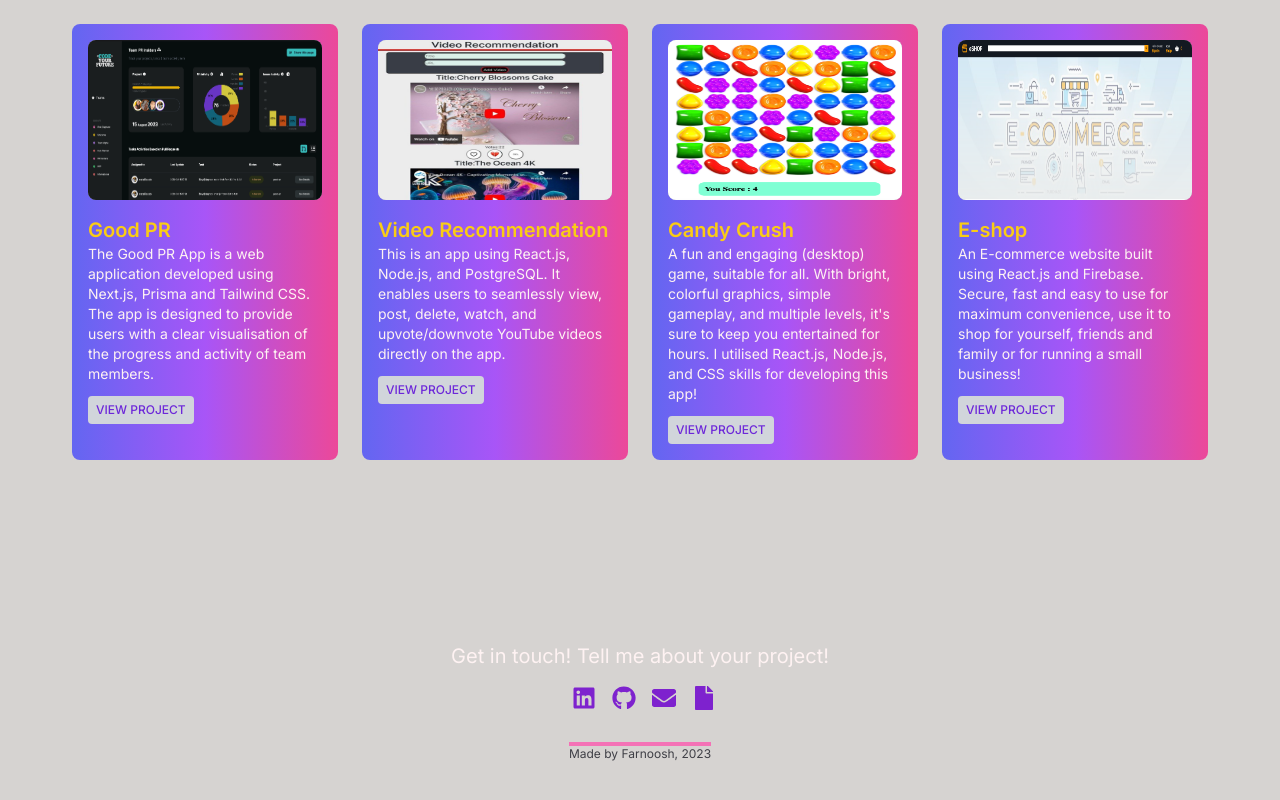
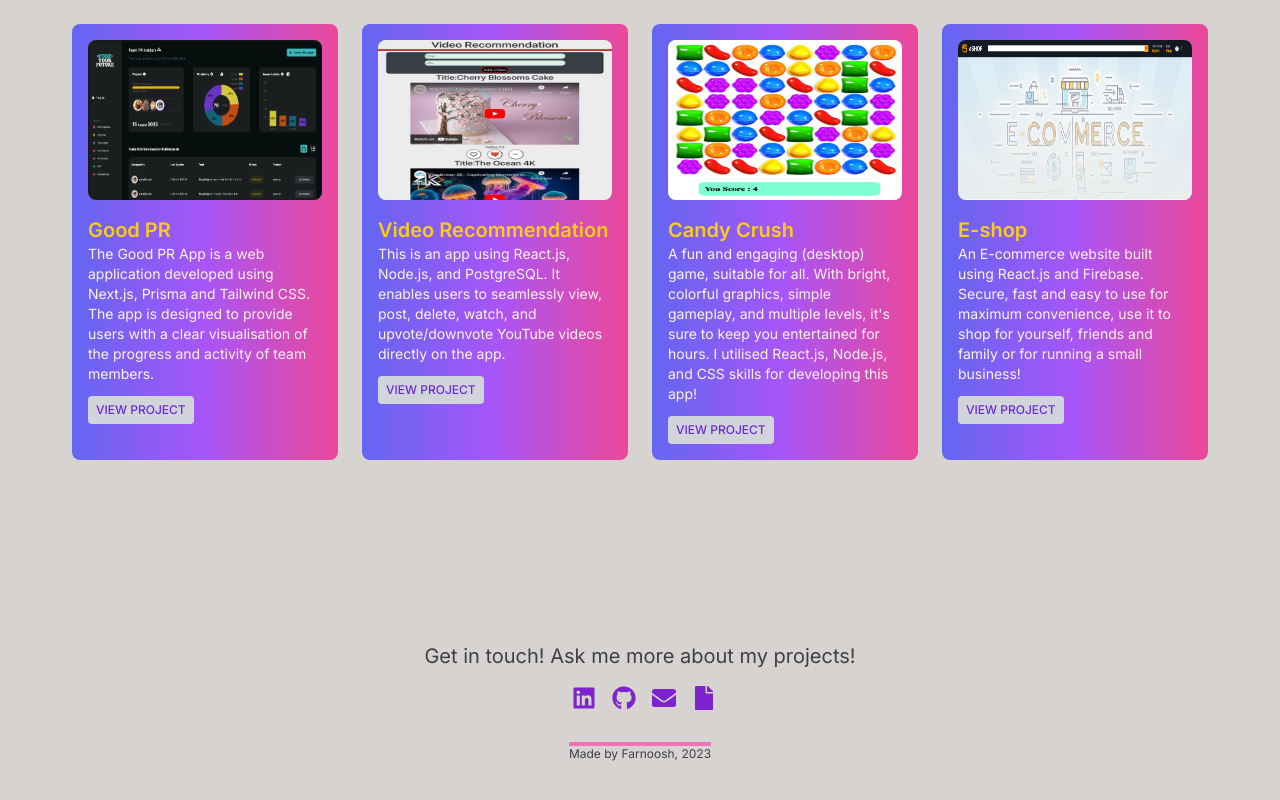
Before and after one commit to Farnooshmo/portfolio, a Next.js app: page / in a window 1280 px wide. Shown: the part 482-1282 px from the top of the page. Built offline with nearby package versions, Linux system fonts and the light colour scheme.

Commit message:
Change the title, the text color and delete the uncommented code

```diff
--- a/app/contact/page.js
+++ b/app/contact/page.js
@@ -1,6 +1,4 @@
-// "use client";
-// import React, { useState } from "react";
-// import Link from "next/link";
+
 
 export default function Contact() {
   return (
@@ -8,167 +6,9 @@ export default function Contact() {
       className="flex flex-col justify-items-center items-center "
       id="contact"
     >
-      <h1 className="text-red-50 text-md md:text-xl text-center hover:text-pink-800">
-        Get in touch! Tell me about your project!
+      <h1 className="text-zinc-700 text-md md:text-xl text-center hover:text-violet-800">
+        Get in touch! Ask me more about my projects!
       </h1>
     </div>
   );
 }
-
-//   // const [name, setName] = useState("");
-//   // const [email, setEmail] = useState("");
-//   // const [subject, setSubject] = useState("");
-//   // const [message, setMessage] = useState("");
-
-//   // //   Form validation
-//   // const [errors, setErrors] = useState({});
-
-//   // //   Setting button text
-//   // const [buttonText, setButtonText] = useState("Send");
-
-//   // const [showSuccessMessage, setShowSuccessMessage] = useState(false);
-//   // const [showFailureMessage, setShowFailureMessage] = useState(false);
-
-//   // const handleValidation = () => {
-//   //   let tempErrors = {};
-//   //   let isValid = true;
-
-//   //   if (name.length <= 0) {
-//   //     tempErrors["name"] = true;
-//   //     isValid = false;
-//   //   }
-//   //   if (email.length <= 0) {
-//   //     tempErrors["email"] = true;
-//   //     isValid = false;
-//   //   }
-//   //   if (subject.length <= 0) {
-//   //     tempErrors["subject"] = true;
-//   //     isValid = false;
-//   //   }
-//   //   if (message.length <= 0) {
-//   //     tempErrors["message"] = true;
-//   //     isValid = false;
-//   //   }
-
-//   //   setErrors({ ...tempErrors });
-//   //   console.log("errors", errors);
-//   //   return isValid;
-//   // };
-
-//   // //   const [form, setForm] = useState(false);
-
-//   // const handleSubmit = async (e) => {
-//   //   e.preventDefault();
-
-//   //   let isValidForm = handleValidation();
-
-//   //   if (isValidForm) {
-//   //     setButtonText("Sending");
-//   //     const res = await fetch("/api/sendgrid", {
-//   //       body: JSON.stringify({
-//   //         email: email,
-//   //         name: name,
-//   //         subject: subject,
-//   //         message: message,
-//   //       }),
-//   //       headers: {
-//   //         "Content-Type": "application/json",
-//   //       },
-//   //       method: "POST",
-//   //     });
-
-//   //     const { error } = await res.json();
-//   //     if (error) {
-//   //       console.log(error);
-//   //       setShowSuccessMessage(false);
-//   //       setShowFailureMessage(true);
-//   //       setButtonText("Send");
-
-//   //       // Reset form fields
-//   //       setName("");
-//   //       setEmail("");
-//   //       setMessage("");
-//   //       setSubject("");
-//   //       return;
-//   //     }
-//   //     setShowSuccessMessage(true);
-//   //     setShowFailureMessage(false);
-//   //     setButtonText("Send");
-//   //     // Reset form fields
-//   //     setName("");
-//   //     setEmail("");
-//   //     setMessage("");
-//   //     setSubject("");
-//   //   }
-//   //   console.log(name, email, subject, message);
-//   // };
-// return (
-//     <div className="flex flex-col justify-items-center items-center py-20 bg-gradient-to-tr from-zinc-600 to-zinc-950 h-screen text-zinc-700">
-//       <h1 className="text-red-50 text-xl hover:text-2xl">
-//         Get in touch! Tell me about your project!
-//       </h1>
-//       <form className="mt-8 ml-8 w-full max-w-lg justify-items-center border-y-4 border-pink-800/50 hover:border-pink-800">
-//         {/* Form inputs and elements here */}
-//         <div className="flex flex-wrap mb-6 mt-2">
-//           <label htmlFor="name" className="sr-only">
-//             Name
-//           </label>
-//           <input
-//             minLength={2}
-//             maxLength={15}
-//             required
-//             type="text"
-//             name="name"
-//             id="name"
-//             placeholder="Your name"
-//             // value={formData.name}
-//             // onChange={handleChange}
-//             className="basis-1/4 flex-col px-4 py-2 border rounded-md   focus:outline-none focus:ring-2 focus:ring-pink-800"
-//           />
-//         </div>
-//         <div className="flex flex-wrap mb-6">
-//           <label htmlFor="email" className="sr-only">
-//             Email
-//           </label>
-//           <input
-//             minLength={5}
-//             maxLength={150}
-//             required
-//             type="text"
-//             name="email"
-//             id="email"
-//             placeholder="Your email"
-//             // value={formData.email}
-//             // onChange={handleChange}
-//             className="basis-1/4 px-4 py-2 border rounded-md  focus:outline-none focus:ring-2 focus:ring-pink-800"
-//           />
-//         </div>
-//         <div className="flex flex-wrap mb-6">
-//           <label htmlFor="message" className="sr-only">
-//             Message
-//           </label>
-//           <textarea
-//             minLength={7}
-//             maxLength={150}
-//             required
-//             type="text"
-//             name="message"
-//             id="message"
-//             placeholder="Your Message"
-//             // value={formData.message}
-//             // onChange={handleChange}
-//             className="px-4 py-2 border rounded-md   focus:outline-none focus:ring-2 focus:ring-pink-800"
-//           />
-//         </div>
-//         <Link href="https://formsubmit.co/el/dehuci">
-//           <button
-//             type="submit"
-//             className="basis-1/4 py-2 px-4 bg-pink-800 text-white rounded-3xl hover:bg-pink-700 mb-2"
-//           >
-//             Send Message
-//           </button>
-//         </Link>
-//       </form>
-//     </div>
-//   );
-// }
```
